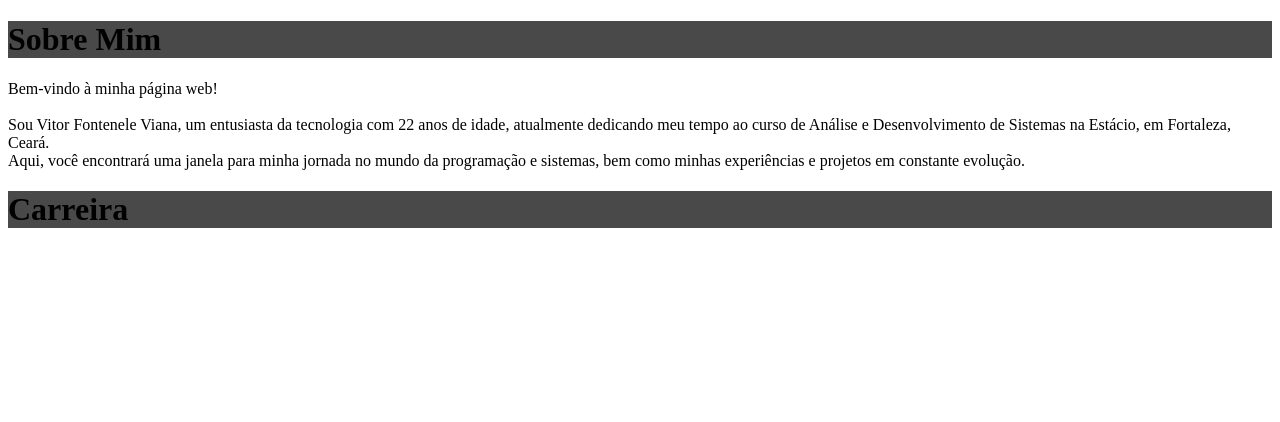
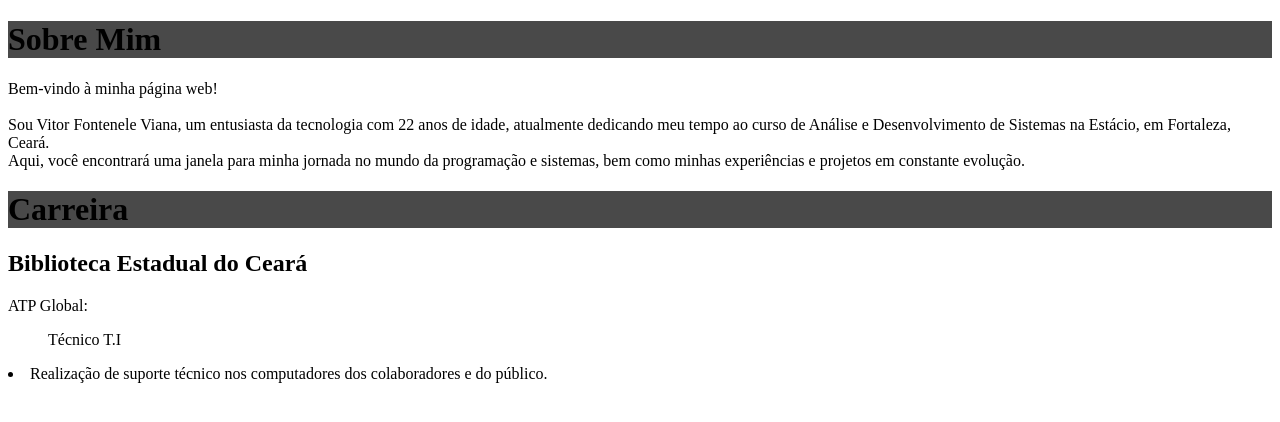
Before and after one commit to vitor-fv/projeto-i, a plain HTML site: page index.html in a window 1280 px wide. Drawn offline with Linux system fonts and the light colour scheme.

Commit message:
Update index.html

```diff
--- a/index.html
+++ b/index.html
@@ -48,6 +48,7 @@ mesmo elemento).
 <body id="corpo-um" class:"fundo-claro">
 
     <h1 id="cabecalho-um" class="fundo-escuro">Sobre Mim</h1>
+
     <p>Bem-vindo à minha página web! <br><br> Sou Vitor Fontenele Viana, um entusiasta da tecnologia com 22
         anos de idade, atualmente dedicando meu tempo ao curso de Análise e Desenvolvimento de Sistemas na
         Estácio, em Fortaleza, Ceará. <br> Aqui, você encontrará uma janela para minha jornada no mundo da
@@ -55,6 +56,13 @@ mesmo elemento).
     </p>
 
     <h1 id="cabecalho-dois" class="fundo-escuro"> Carreira </h1>
+        <h2> Biblioteca Estadual do Ceará </h2>
+        <p> ATP Global: <br>
+        <ul>Técnico T.I</ul>
+        <li>Realização de suporte técnico nos computadores dos colaboradores e do público.</li>
+
+        </p>
+
 
 </body>
 </html>
```
